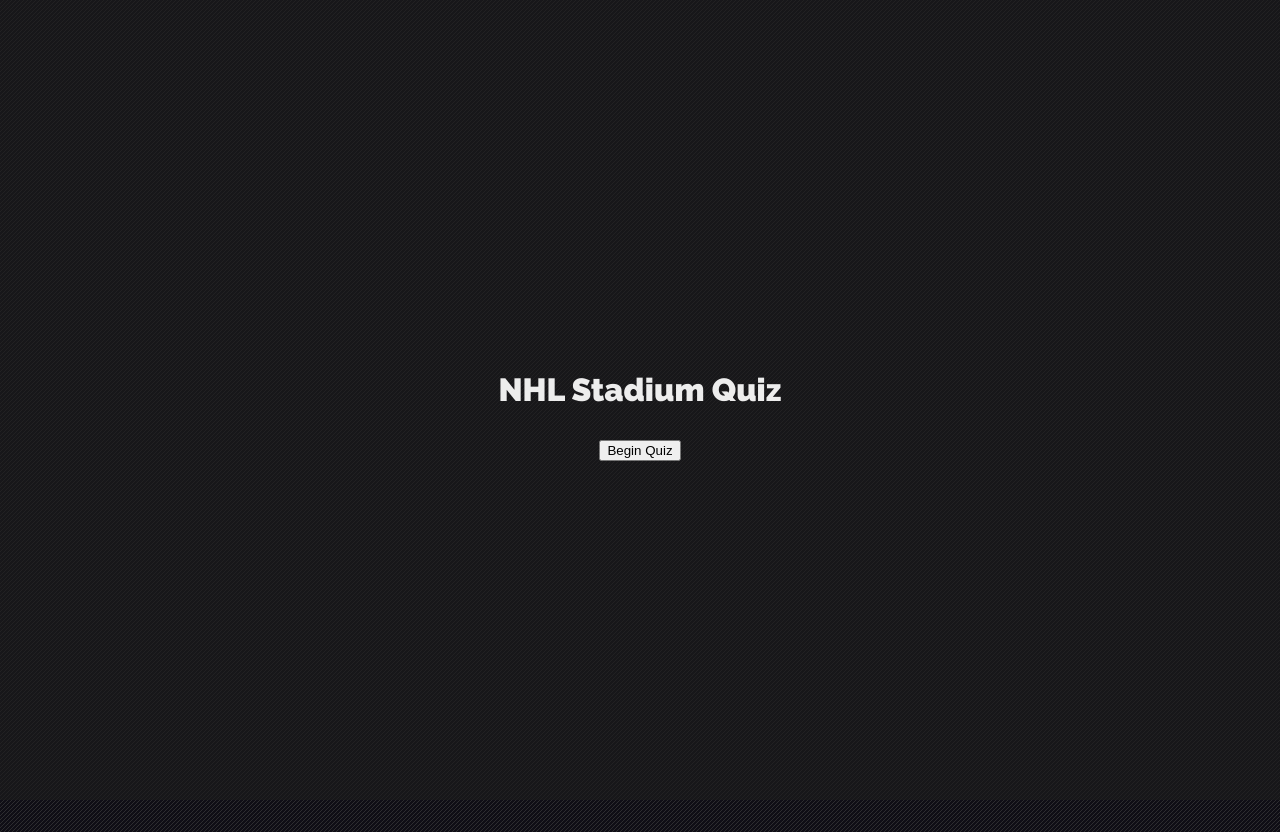
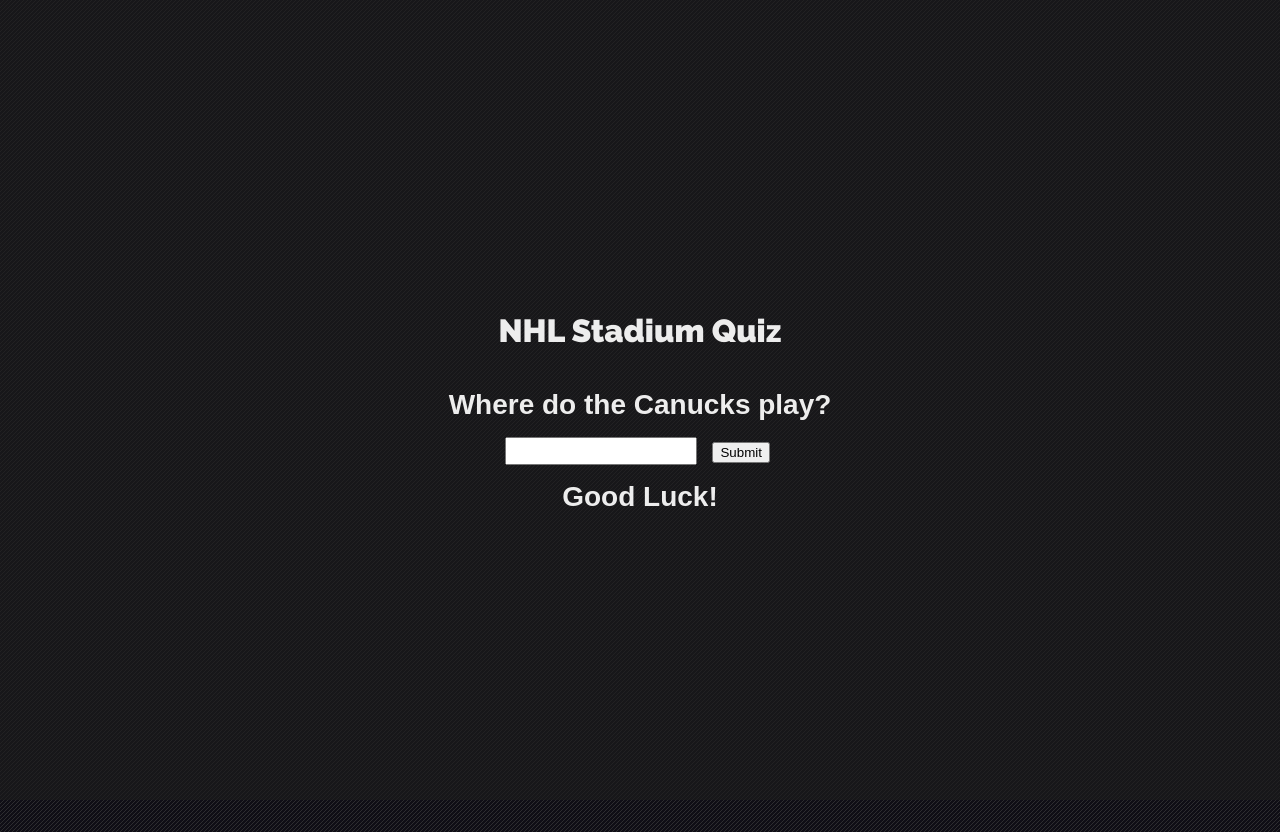
Before and after one commit to peppahjackk/logger-tools, a plain HTML site: page quiz.html in a window 1280 px wide. Both pictures are taken after a click on the button "Begin Quiz". Drawn offline with Linux system fonts and the light colour scheme.

Commit message:
Minor bug fixes

```diff
--- a/quiz.html
+++ b/quiz.html
@@ -29,7 +29,9 @@
       </h3>
     </div>
     <h3 id="final" class="hidden"></h3>
-    <script src="js/quiz.js"></script>
+
+    <script src="scripts/answerKey.js"></script>
+    <script src="scripts/quiz.js"></script>
 </body>
 
 </html>
--- a/js/quiz.js
+++ b/scripts/answerKey.js
@@ -1,17 +1,6 @@
 "use strict";
 
-function globalFunction() {
-  var order = [];
-  var submit = document.getElementById('btnSubmit');
-  var start = document.getElementById('btnStart');
-  var activeQuiz = document.getElementById('activeQuiz');
-  var question = document.getElementById('question');
-  var answer = document.getElementById('answer');
-  var scoreCount = document.getElementById('score');
-  var final = document.getElementById('final');
-  var score = 0,
-    answered = 0;
-  const questions = {
+  var questions = {
     0: {
       stadium: 'prudential center',
       city: 'newark',
@@ -167,72 +156,4 @@
       city: 'winnipeg',
       team: 'Jets'
     }
-  }
-
-  function startQuiz(questions) {
-    score = 0;
-    answered = 0;
-    scoreQuestion.innerHTML = "Good Luck!";
-    let quizLength = Object.keys(questions).length;
-    while (order.length < quizLength) {
-      let x = Math.floor(Math.random() * (quizLength));
-      if (order.indexOf(x) === -1) {
-        order.push(x);
-      }
-    }
-    hideElt(final);
-    showElt(activeQuiz);
-    hideElt(start);
-    displayNextQuestion(questions, order);
-  }
-
-  function displayNextQuestion(questionSet, order) {
-    //console.log(questionSet.msg.stadium)
-    question.innerHTML = "Where do the " + questionSet[order[0]].team + " play?";
-  }
-
-  function scoreQuestion(order) {
-    answered++;
-    if (answer.value.toLowerCase() === questions[order[0]].stadium) {
-      score++;
-    }
-    scoreCount.innerHTML = "Score: " + score + " correct out of " + answered;
-    answer.value = '';
-    order.shift();
-    if (order.length > 0) {
-      displayNextQuestion(questions, order);
-    } else {
-      endQuiz();
-    }
-  }
-
-  function endQuiz() {
-    hideElt(activeQuiz);
-    showElt(start);
-    showElt(final);
-    final.innerHTML = "Your answered " + score + " out of " + answered + " questions correctly (%" + (Math.round(score / answered * 100)) + ")!";
-    start.innerHTML = "Play again";
-  }
-
-  function showElt(elt) {
-    elt.className = elt.className.replace(/(?:^|\s)hidden(?!\S)/g, '');
-  }
-
-  function hideElt(elt) {
-    if (!elt.className.find(/(?:^|\s)hidden(?!\S)/g)) {
-      if () {elt.className += " hidden";}
-      else {elt.className += "hidden";
-      }
-    }
-
-  }
-
-  start.addEventListener('click', function() {
-    startQuiz(questions)
-  });
-  submit.addEventListener('click', function() {
-    scoreQuestion(order)
-  });
-}
-
-globalFunction();
+  };
--- /dev/null
+++ b/scripts/quiz.js
@@ -0,0 +1,240 @@
+"use strict";
+
+function globalFunction() {
+  var order = [];
+  var submit = document.getElementById('btnSubmit');
+  var start = document.getElementById('btnStart');
+  var activeQuiz = document.getElementById('activeQuiz');
+  var question = document.getElementById('question');
+  var answer = document.getElementById('answer');
+  var scoreCount = document.getElementById('score');
+  var final = document.getElementById('final');
+  var score = 0, answered = 0;
+
+  var questions = {
+    0: {
+      stadium: 'prudential center',
+      city: 'newark',
+      team: 'Devils'
+    },
+    1: {
+      stadium: 'td garden',
+      city: 'boston',
+      team: 'Bruins'
+    },
+    2: {
+      stadium: 'madison square garden',
+      city: 'new york city',
+      team: 'Rangers'
+    },
+    3: {
+      stadium: 'barclays center',
+      city: 'brooklyn',
+      team: 'Islanders'
+    },
+    4: {
+      stadium: 'bell centre',
+      city: 'montreal',
+      team: 'Canadiens'
+    },
+    5: {
+      stadium: 'joe louis arena',
+      city: 'detroit',
+      team: 'Red Wings'
+    },
+    6: {
+      stadium: 'united center',
+      city: 'chicago',
+      team: 'Blackhawks'
+    },
+    7: {
+      stadium: 'wells fargo center',
+      city: 'philadelphia',
+      team: 'Flyers'
+    },
+    8: {
+      stadium: 'scotiabank saddledome',
+      city: 'calgary',
+      team: 'Flames'
+    },
+    9: {
+      stadium: 'bb&t center',
+      city: 'sunrise',
+      team: 'Panthers'
+    },
+    10: {
+      stadium: 'amalie arena',
+      city: 'tampa',
+      team: 'Lightning'
+    },
+    11: {
+      stadium: 'canadia tire centre',
+      city: 'ottawa',
+      team: 'Senators'
+    },
+    12: {
+      stadium: 'scottrade center',
+      city: 'st. louis',
+      team: 'Blues'
+    },
+    13: {
+      stadium: 'keybank center',
+      city: 'buffalo',
+      team: 'Sabres'
+    },
+    14: {
+      stadium: 'rogers arena',
+      city: 'vancouver',
+      team: 'Canucks'
+    },
+    15: {
+      stadium: 'air canada center',
+      city: 'toronto',
+      team: 'Maple Leafs'
+    },
+    16: {
+      stadium: 'pnc arena',
+      city: 'raleigh',
+      team: 'Hurricanes'
+    },
+    17: {
+      stadium: 'rodgers place',
+      city: 'edmonton',
+      team: 'Oilers'
+    },
+    18: {
+      stadium: 'american airlines arena',
+      city: 'dallas',
+      team: 'Stars'
+    },
+    19: {
+      stadium: 'verizon center',
+      city: 'washington dc',
+      team: 'Capitals'
+    },
+    20: {
+      stadium: 'consol energy center',
+      city: 'pittsburgh',
+      team: 'Penguins'
+    },
+    21: {
+      stadium: 'nationwide arena',
+      city: 'columbus',
+      team: 'Blue Jackets'
+    },
+    22: {
+      stadium: 'staples center',
+      city: 'los angeles',
+      team: 'Kings'
+    },
+    23: {
+      stadium: 'xcel energy center',
+      city: 'st. paul',
+      team: 'Wild'
+    },
+    24: {
+      stadium: 'pepsi center',
+      city: 'denver',
+      team: 'Avalanche'
+    },
+    25: {
+      stadium: 'sap center',
+      city: 'san jose',
+      team: 'Sharks'
+    },
+    26: {
+      stadium: 't-mobile arena',
+      city: 'las vegas',
+      team: 'Golden Knights'
+    },
+    27: {
+      stadium: 'honda center',
+      city: 'anaheim',
+      team: 'Ducks'
+    },
+    28: {
+      stadium: 'gila river arena',
+      city: 'glendale',
+      team: 'Coyotes'
+    },
+    29: {
+      stadium: 'bridgestone arena',
+      city: 'nashville',
+      team: 'Predators'
+    },
+    30: {
+      stadium: 'mts centre',
+      city: 'winnipeg',
+      team: 'Jets'
+    }
+  };
+
+  function startQuiz(questions) {
+    score = 0;
+    answered = 0;
+    scoreCount.innerHTML = "Good Luck!";
+    let quizLength = Object.keys(questions).length;
+    while (order.length < quizLength) {
+      let x = Math.floor(Math.random() * (quizLength));
+      if (order.indexOf(x) === -1) {
+        order.push(x);
+      }
+    }
+    hideElt(final);
+    showElt(activeQuiz);
+    hideElt(start);
+    displayNextQuestion(questions, order);
+  }
+
+  function displayNextQuestion(questionSet, order) {
+    //console.log(questionSet.msg.stadium)
+    question.innerHTML = "Where do the " + questionSet[order[0]].team + " play?";
+  }
+
+  function scoreQuestion(order) {
+    answered++;
+    if (answer.value.toLowerCase() === questions[order[0]].stadium) {
+      score++;
+    }
+    scoreCount.innerHTML = "Score: " + score + " correct out of " + answered;
+    answer.value = '';
+    order.shift();
+    if (order.length > 0) {
+      displayNextQuestion(questions, order);
+    } else {
+      endQuiz();
+    }
+  }
+
+  function endQuiz() {
+    hideElt(activeQuiz);
+    showElt(start);
+    showElt(final);
+    final.innerHTML = "Your answered " + score + " out of " + answered + " questions correctly (%" + (Math.round(score / answered * 100)) + ")!";
+    start.innerHTML = "Play again";
+  }
+
+  function showElt(elt) {
+    elt.className = elt.className.replace(/(?:^|\s)hidden(?!\S)/g, '');
+  }
+
+  function hideElt(elt) {
+    if (!elt.className.match(/(?:^|\s)hidden(?!\S)/g)) {
+      if (elt.className.length > 0) {elt.className += " hidden";}
+      else {elt.className += "hidden";
+      }
+    }
+
+  }
+
+
+
+  start.addEventListener('click', function() {
+    startQuiz(questions)
+  });
+  submit.addEventListener('click', function() {
+    scoreQuestion(order)
+  });
+}
+
+globalFunction();
```
Also changed, not shown: scripts/clock.js (renamed from js/clock.js).
